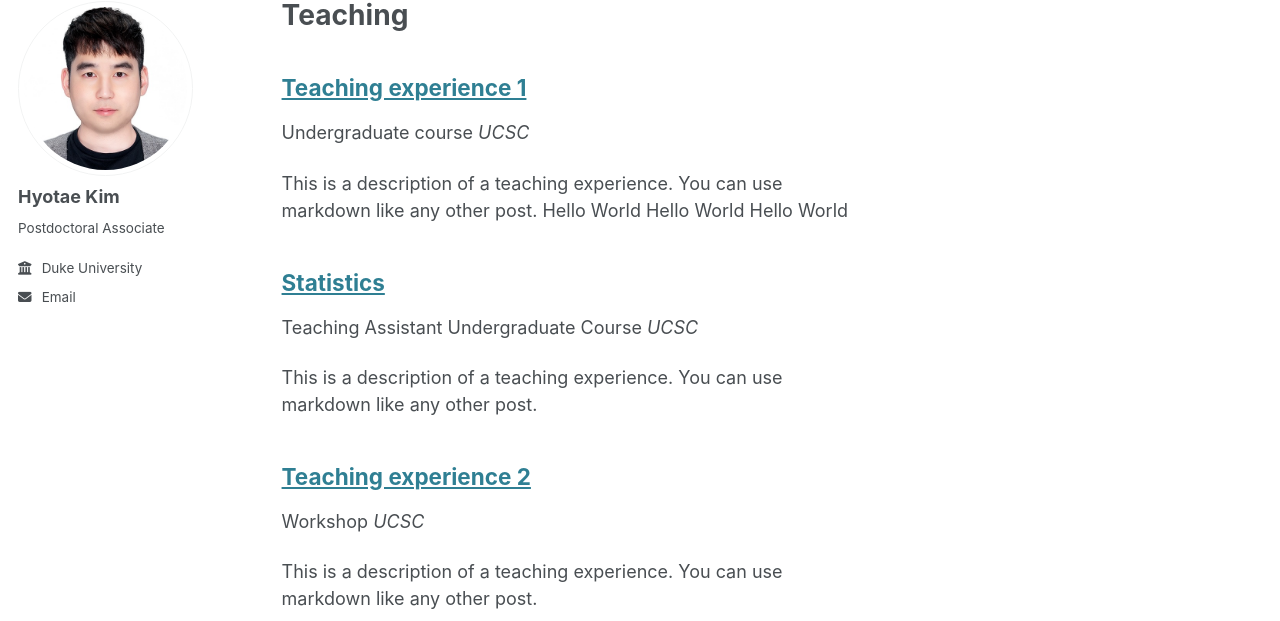
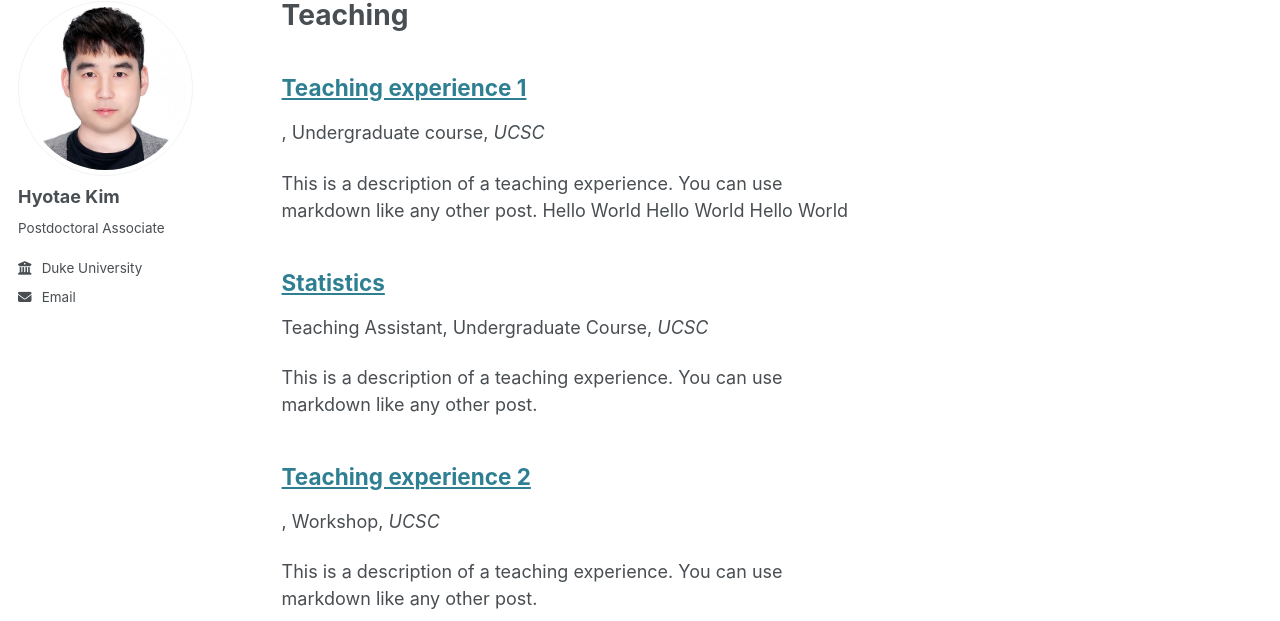
Before and after one commit to HyotaeKim/HyotaeKim.github.io, a Jekyll site: the page built from _pages/teaching.html, in a window 1280 px wide and 1131 px high. Shown: the part 105-726 px from the top of the window. Built offline with Jekyll 4.4.1, drawn with Linux system fonts in a browser that asks for light colours.

Commit message:
Update archive-single.html

```diff
--- a/_includes/archive-single.html
+++ b/_includes/archive-single.html
@@ -39,11 +39,11 @@
     {% endif %}
 
         {% if post.collection == 'teaching' %}
-          <p> {{ post.role }} {{ post.type }} <i>{{ 'UCSC' }}</i> </p>
-          <!--<p> {{ post.role }}, {{ post.type }}, <i>{{ 'UCSC' }}</i> </p>-->
+          <p> {{ post.role }}, {{ post.type }}, <i>{{ 'UCSC' }}</i> </p>
+          <!-- <p> {{ post.type }}, <i>{{ post.venue }}</i>, {{ post.date | default: "1900-01-01" | date: "%Y" }} </p> -->
         {% elsif post.collection == 'publications' %}
           <p><i>{{ post.venue }}</i> {{ post.date | default: "1900-01-01" | date: "%Y" }} </p>
-          <!--<p>Published in <i>{{ post.venue }}</i>, {{ post.date | default: "1900-01-01" | date: "%Y" }} </p>-->
+          <!-- <p>Published in <i>{{ post.venue }}</i>, {{ post.date | default: "1900-01-01" | date: "%Y" }} </p> -->
         {% elsif post.date %}
          <p class="page__date"><strong><i class="fa fa-fw fa-calendar" aria-hidden="true"></i> {{ site.data.ui-text[site.locale].date_label | default: "Published:" }}</strong> <time datetime="{{ post.date | default: "1900-01-01" | date_to_xmlschema }}">{{ post.date | default: "1900-01-01" | date: "%B %d, %Y" }}</time></p>
         {% endif %}
```
